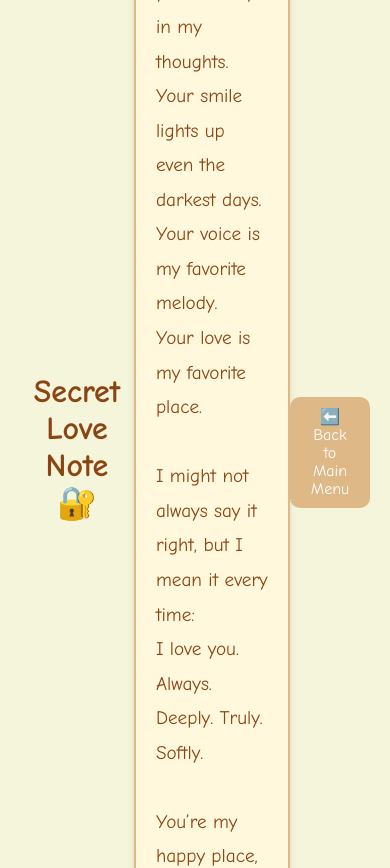
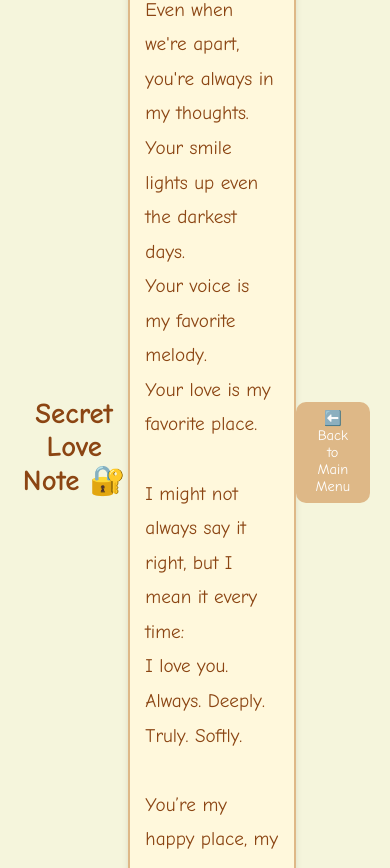
Before and after one commit to eyren255/bby, a plain HTML site: page features/unlock-note/unlock.html in a window 390 px wide. Shown: the top 868 px of the page. Drawn offline with Linux system fonts and the light colour scheme.

Commit message:
Enhance responsiveness of unlock note feature with CSS adjustments

```diff
--- a/features/unlock-note/unlock.css
+++ b/features/unlock-note/unlock.css
@@ -20,6 +20,7 @@ body {
   border: 2px solid #deb887;
   border-radius: 10px;
   width: 80%;
+  max-width: 600px; /* Added for better responsiveness */
   box-shadow: 0 4px 6px rgba(0, 0, 0, 0.1);
   color: #8b4513;
   text-align: left;
@@ -41,6 +42,7 @@ p {
 
 .back-button-container {
   margin-top: 20px;
+  text-align: center; /* Center the button */
 }
 
 .back-button {
@@ -68,3 +70,24 @@ p {
     transform: translateY(0);
   }
 }
+
+/* Responsive Design */
+@media (max-width: 768px) {
+  .message-container {
+    width: 90%;
+    padding: 15px;
+  }
+
+  h1 {
+    font-size: 1.8rem;
+  }
+
+  p {
+    font-size: 1rem;
+  }
+
+  .back-button {
+    font-size: 0.9rem;
+    padding: 8px 16px;
+  }
+}
```
